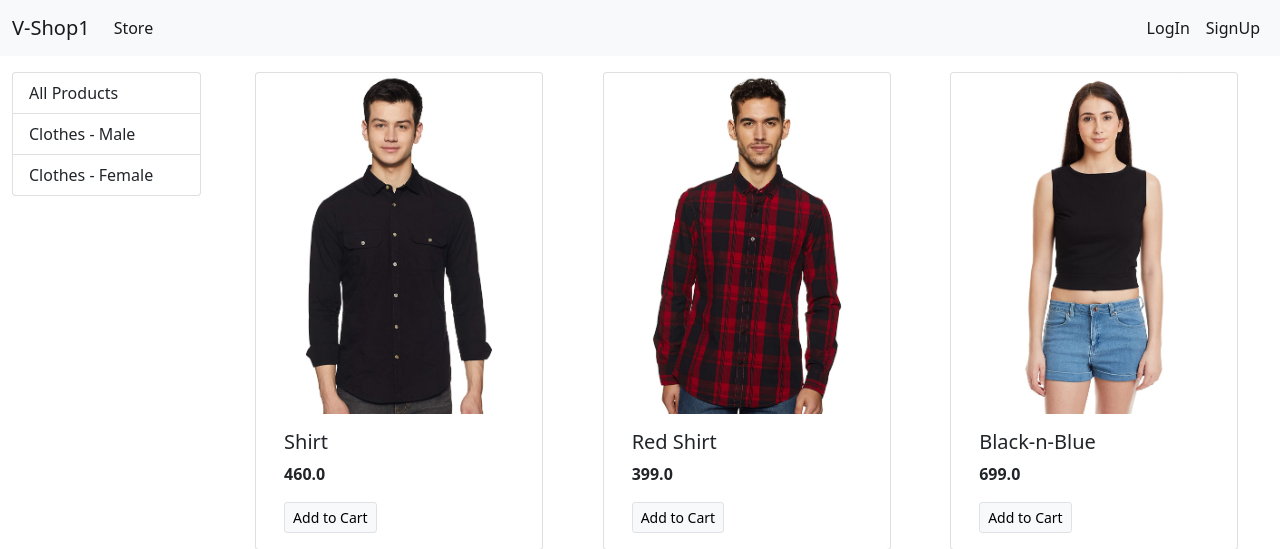
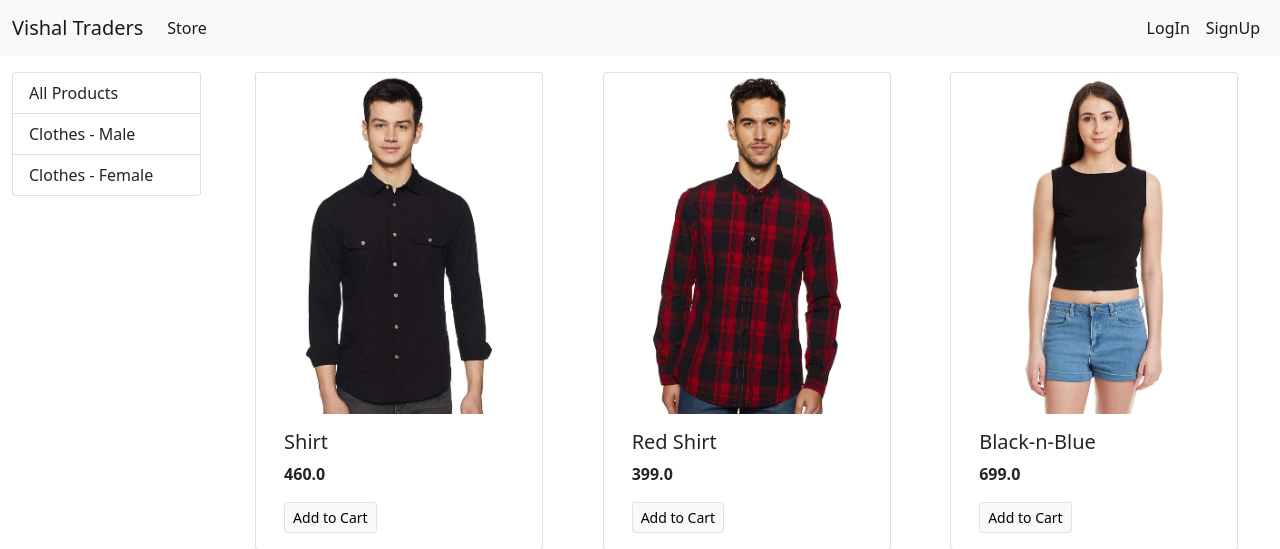
Before and after one commit to DarshusVish/Django, a Django app: page / in a window 1280 px wide. Shown: the top 549 px of the page. Run offline with Django 3.2, Linux system fonts and the light colour scheme; data comes from the database, SQL or seed files in the repository.

Commit message:
Shop name changed

```diff
--- a/store/templates/base.html
+++ b/store/templates/base.html
@@ -14,7 +14,7 @@
       <!--Navbar -->
       <nav class="navbar navbar-expand-lg navbar-light bg-light">
         <div class="container-fluid">
-          <a class="navbar-brand" href="/">V-Shop1</a>
+          <a class="navbar-brand" href="/">Vishal Traders</a>
           <button class="navbar-toggler" type="button" data-bs-toggle="collapse" data-bs-target="#navbarSupportedContent" aria-controls="navbarSupportedContent" aria-expanded="false" aria-label="Toggle navigation">
             <span class="navbar-toggler-icon"></span>
           </button>
```
